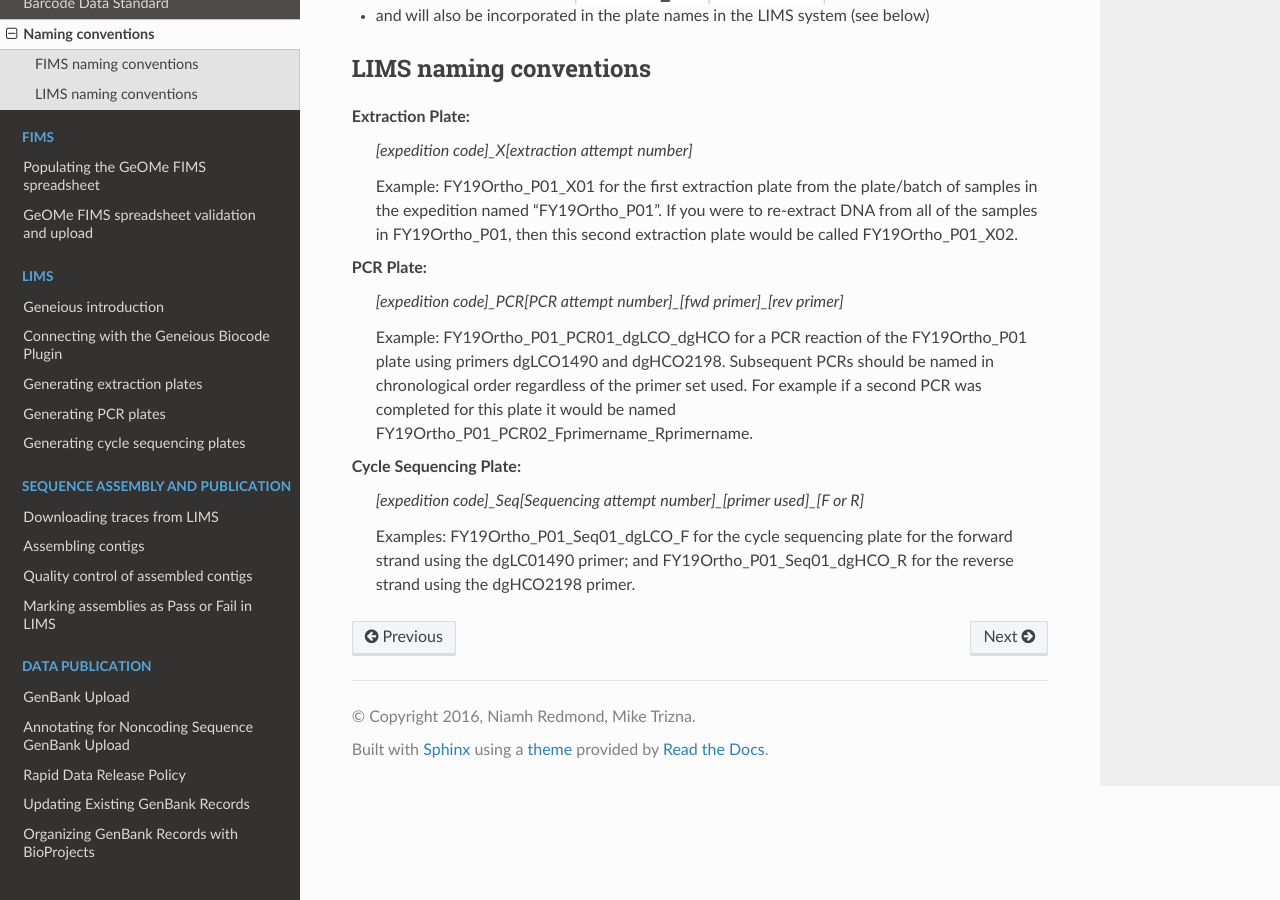
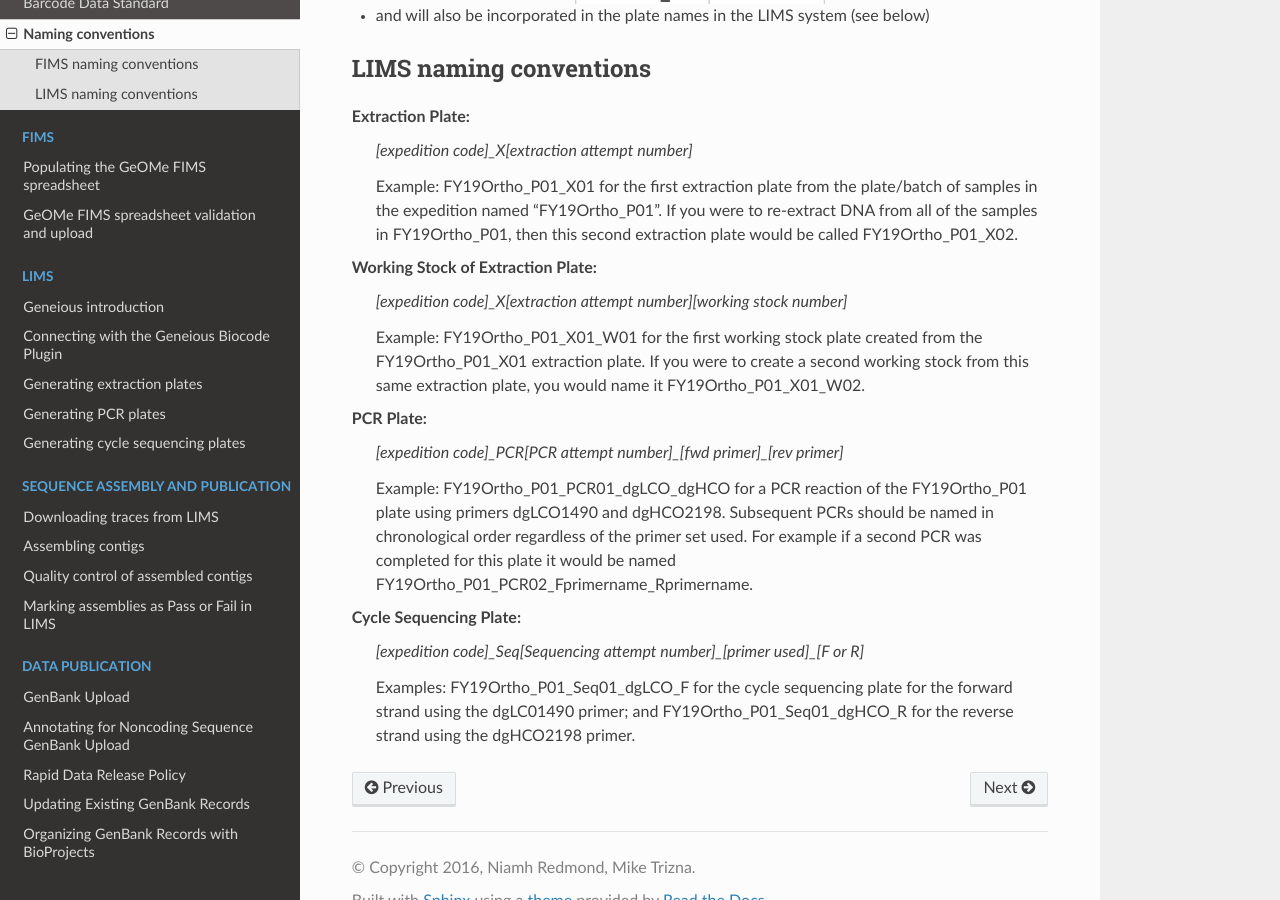
Before and after one commit to SIBarcodeNetwork/ReadtheDocsMaster, a Sphinx documentation site: the page built from Docs/conventions.rst, in a window 1280 px wide and 900 px high, scrolled down 1253 px. Built offline with Sphinx 7.4.7 and the Read the Docs theme 2.0.0, drawn with Linux system fonts in a browser that asks for light colours.

Commit message:
Added working stock
Added naming convention for working stock of extraction plate

```diff
--- a/Docs/conventions.rst
+++ b/Docs/conventions.rst
@@ -39,6 +39,10 @@ Extraction Plate:
 
 	Example: FY19Ortho_P01_X01 for the first extraction plate from the plate/batch of samples in the expedition named “FY19Ortho_P01”. If you were to re-extract DNA from all of the samples in FY19Ortho_P01, then this second extraction plate would be called FY19Ortho_P01_X02.
 
+Working Stock of Extraction Plate:
+	*[expedition code]_X[extraction attempt number][working stock number]*
+
+	Example: FY19Ortho_P01_X01_W01 for the first working stock plate created from the FY19Ortho_P01_X01 extraction plate. If you were to create a second working stock from this same extraction plate, you would name it FY19Ortho_P01_X01_W02.
 
 PCR Plate:
 	*[expedition code]_PCR[PCR attempt number]_[fwd primer]_[rev primer]*
```
